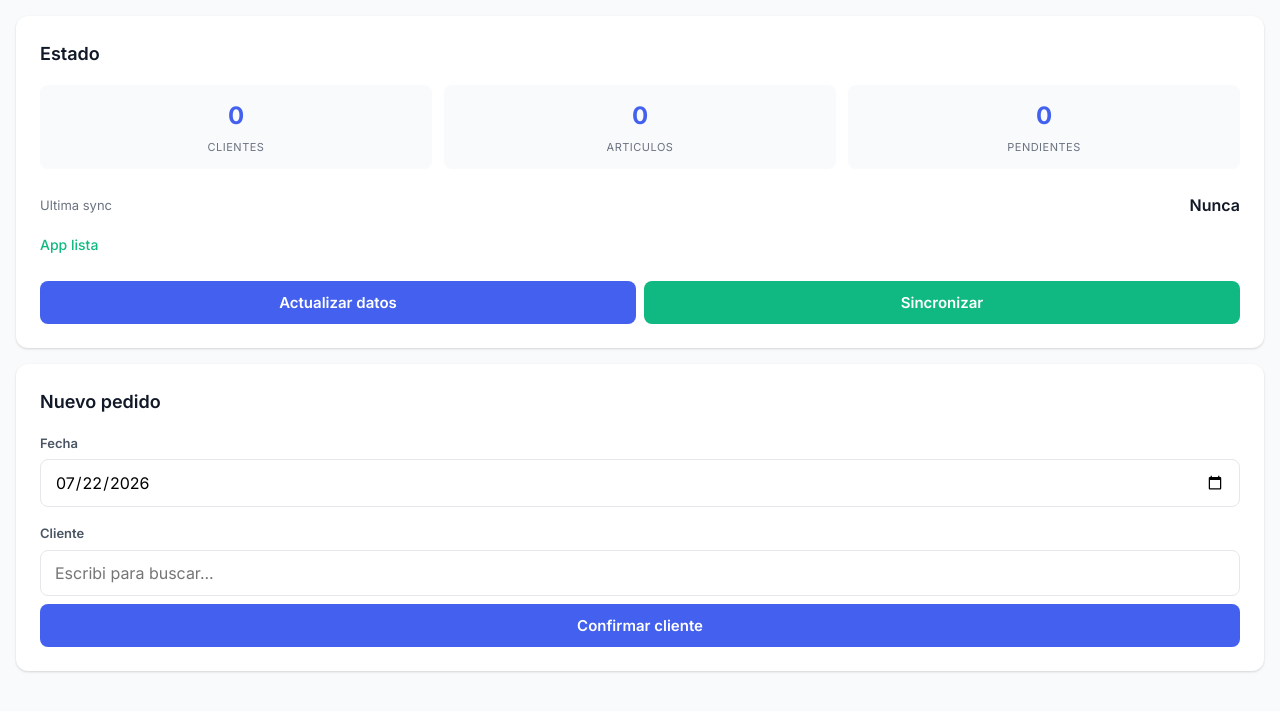
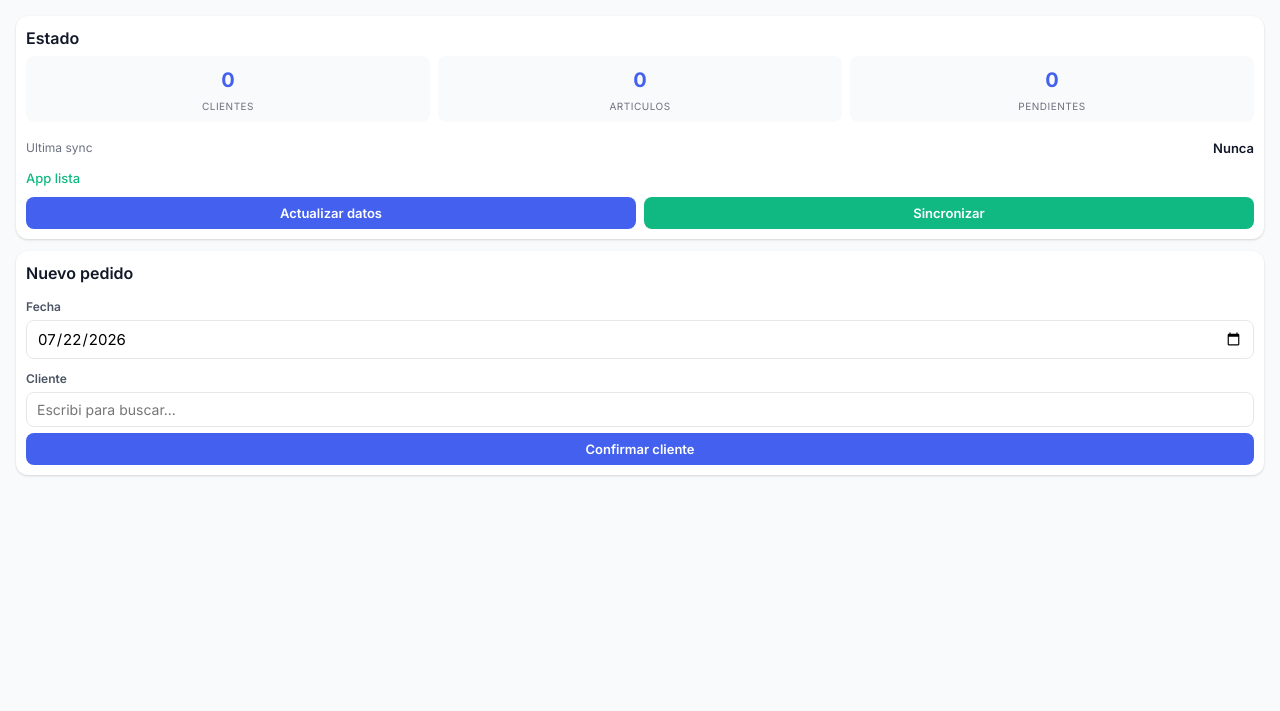
Before and after one commit to joseLuisKame/pedidosvendedores, a Django app: page /pedido-offline/ in a window 1280 px wide. Shown: the top 711 px of the page. Run offline with Django 5.2, Linux system fonts and the light colour scheme.

Commit message:
Mejoras layout pedidos (compacto, botones arriba, scroll items) + numerador pedidos 6 digitos (contador*100+vendedor)

```diff
--- a/pedidos_web/static/pedido_offline.html
+++ b/pedidos_web/static/pedido_offline.html
@@ -38,13 +38,12 @@
         }
         * { box-sizing: border-box; margin: 0; padding: 0; }
         body { font-family: 'Inter', Arial, sans-serif; background: var(--gray-50); color: var(--gray-800); padding: 16px; line-height: 1.6; min-height: 100vh; }
-        .card { background: white; border-radius: var(--radius); padding: 24px; box-shadow: var(--shadow); margin-bottom: 16px; }
-        h3 { font-size: 18px; font-weight: 600; margin-bottom: 16px; color: var(--gray-900); }
-        h4 { font-size: 14px; font-weight: 600; margin-bottom: 12px; color: var(--gray-700); }
-        label { display: block; margin-top: 16px; font-weight: 600; font-size: 13px; color: var(--gray-600); margin-bottom: 6px; }
-        input[type="text"], input[type="number"], input[type="date"] { width: 100%; padding: 12px 14px; border: 1.5px solid var(--gray-200); border-radius: var(--radius-sm); font-size: 16px; font-family: inherit; transition: border-color 0.15s, box-shadow 0.15s; background: white; }
+        .card { background: white; border-radius: var(--radius); padding: 12px; box-shadow: var(--shadow); margin-bottom: 12px; }
+        h3 { font-size: 16px; font-weight: 600; margin-bottom: 8px; color: var(--gray-900); }
+        label { display: block; margin-top: 10px; font-weight: 600; font-size: 12px; color: var(--gray-600); margin-bottom: 4px; }
+        input[type="text"], input[type="number"], input[type="date"] { width: 100%; padding: 8px 10px; border: 1.5px solid var(--gray-200); border-radius: var(--radius-sm); font-size: 15px; font-family: inherit; transition: border-color 0.15s, box-shadow 0.15s; background: white; }
         input:focus { outline: none; border-color: var(--primary); box-shadow: 0 0 0 3px var(--primary-light); }
-        button { width: 100%; padding: 12px; margin-top: 8px; border: none; border-radius: var(--radius-sm); font-size: 15px; font-weight: 600; font-family: inherit; cursor: pointer; transition: background-color 0.15s, transform 0.1s; }
+        button { width: 100%; padding: 10px; margin-top: 6px; border: none; border-radius: var(--radius-sm); font-size: 14px; font-weight: 600; font-family: inherit; cursor: pointer; transition: background-color 0.15s, transform 0.1s; }
         button:active { transform: scale(0.98); }
         button { background: var(--primary); color: white; }
         button:hover { background: var(--primary-dark); }
@@ -54,38 +53,33 @@
         .btn-red:hover { background: var(--danger-dark); }
         .btn-gray { background: var(--gray-200); color: var(--gray-700); }
         .btn-gray:hover { background: var(--gray-300); }
-        .result { padding: 12px 14px; border: 1.5px solid var(--gray-200); border-radius: var(--radius-sm); margin-top: 8px; cursor: pointer; background: white; transition: border-color 0.15s, background-color 0.15s; }
+        .result { padding: 10px 12px; border: 1.5px solid var(--gray-200); border-radius: var(--radius-sm); margin-top: 6px; cursor: pointer; background: white; transition: border-color 0.15s, background-color 0.15s; font-size: 14px; }
         .result:hover { border-color: var(--primary); background: var(--primary-light); }
         .result-selected { background: var(--success-light); border-color: var(--success); }
-        .error { color: var(--danger); font-size: 14px; font-weight: 500; }
-        .success { color: var(--success); font-size: 14px; font-weight: 500; }
-        table { width: 100%; border-collapse: collapse; margin-top: 12px; }
-        th, td { padding: 10px 12px; border-bottom: 1px solid var(--gray-100); text-align: left; font-size: 14px; }
-        th { background: var(--gray-50); font-weight: 600; color: var(--gray-600); font-size: 12px; text-transform: uppercase; letter-spacing: 0.5px; }
+        .error { color: var(--danger); font-size: 13px; font-weight: 500; }
+        .success { color: var(--success); font-size: 13px; font-weight: 500; }
+        table { width: 100%; border-collapse: collapse; }
+        th, td { padding: 8px 10px; border-bottom: 1px solid var(--gray-100); text-align: left; font-size: 13px; }
+        th { background: var(--gray-50); font-weight: 600; color: var(--gray-600); font-size: 11px; text-transform: uppercase; letter-spacing: 0.5px; }
         tr:hover td { background: var(--gray-50); }
-        .badge { display: inline-block; padding: 2px 8px; border-radius: 20px; font-size: 12px; font-weight: 600; }
-        .badge-success { background: var(--success-light); color: var(--success); }
-        .badge-warning { background: #fef3c7; color: #d97706; }
-        .badge-info { background: var(--primary-light); color: var(--primary); }
-        .info-row { display: flex; justify-content: space-between; align-items: center; padding: 8px 0; }
-        .info-row .label { font-size: 13px; color: var(--gray-500); }
+        .info-row { display: flex; justify-content: space-between; align-items: center; padding: 6px 0; font-size: 13px; }
+        .info-row .label { font-size: 12px; color: var(--gray-500); }
         .info-row .value { font-weight: 600; color: var(--gray-900); }
-        .stats { display: grid; grid-template-columns: repeat(3, 1fr); gap: 12px; margin-bottom: 16px; }
-        .stat { text-align: center; padding: 12px; background: var(--gray-50); border-radius: var(--radius-sm); }
-        .stat .number { font-size: 24px; font-weight: 700; color: var(--primary); }
-        .stat .label { font-size: 11px; color: var(--gray-500); text-transform: uppercase; letter-spacing: 0.5px; margin-top: 4px; }
-        .btn-group { display: flex; gap: 8px; margin-top: 16px; }
-        .btn-group button { flex: 1; }
-        .step-header { background: var(--primary-light); padding: 16px; border-radius: var(--radius-sm); margin-bottom: 16px; }
-        .step-header p { margin: 4px 0; font-size: 14px; }
-        .step-header strong { color: var(--gray-900); }
-        .empty-state { text-align: center; padding: 32px 16px; color: var(--gray-400); }
+        .stats { display: grid; grid-template-columns: repeat(3, 1fr); gap: 8px; margin-bottom: 10px; }
+        .stat { text-align: center; padding: 8px; background: var(--gray-50); border-radius: var(--radius-sm); }
+        .stat .number { font-size: 20px; font-weight: 700; color: var(--primary); }
+        .stat .label { font-size: 10px; color: var(--gray-500); text-transform: uppercase; letter-spacing: 0.5px; margin-top: 2px; }
+        .btn-group { display: flex; gap: 8px; margin-top: 8px; }
+        .btn-group button { flex: 1; margin-top: 0; }
+        .step-header { background: var(--primary-light); padding: 8px 10px; border-radius: var(--radius-sm); margin-bottom: 8px; font-size: 12px; }
+        .step-header span { margin-right: 12px; }
+        .empty-state { text-align: center; padding: 20px 16px; color: var(--gray-400); font-size: 13px; }
     </style>
 </head>
 <body>
 
-<div class="card">
-    <h3>Estado</h3>
+<div class="card" style="padding:10px;">
+    <h3 style="margin-bottom:4px;">Estado</h3>
     <div class="stats">
         <div class="stat">
             <div class="number" id="clientes-count">0</div>
@@ -104,15 +98,15 @@
         <span class="label">Ultima sync</span>
         <span class="value" id="last-sync">-</span>
     </div>
-    <p id="status-msg" class="success" style="margin-top:8px;"></p>
-    <p id="error-msg" class="error" style="margin-top:8px;"></p>
+    <p id="status-msg" class="success" style="margin-top:4px;"></p>
+    <p id="error-msg" class="error" style="margin-top:4px;"></p>
     <div class="btn-group">
-        <button onclick="cargarDatos()">Actualizar datos</button>
-        <button onclick="sincronizar()" class="btn-green">Sincronizar</button>
+        <button onclick="cargarDatos()" style="font-size:13px; padding:8px;">Actualizar datos</button>
+        <button onclick="sincronizar()" class="btn-green" style="font-size:13px; padding:8px;">Sincronizar</button>
     </div>
 </div>
 
-<div class="card" id="form-pedido">
+<div class="card" id="form-pedido" style="padding:10px;">
     <h3>Nuevo pedido</h3>
 
     <div id="paso1">
@@ -120,44 +114,48 @@
         <input type="date" id="fecha">
 
         <label>Cliente</label>
-        <input type="text" id="cliente-input" placeholder="Escribi para buscar...">
+        <input type="text" id="cliente-input" placeholder="Escribi para buscar..." style="padding:8px 10px; font-size:14px;">
         <div id="cliente-results"></div>
 
-        <button onclick="confirmarCliente()">Confirmar cliente</button>
+        <button onclick="confirmarCliente()" style="font-size:13px; padding:8px;">Confirmar cliente</button>
     </div>
 
     <div id="paso2" style="display:none;">
         <div class="step-header">
-            <p><b>Fecha:</b> <span id="ver-fecha"></span></p>
-            <p><b>Cliente:</b> <span id="ver-cliente"></span></p>
-            <p><b>Vendedor:</b> <span id="ver-vendedor"></span></p>
+            <span><b>Fecha:</b> <span id="ver-fecha"></span></span>
+            <span><b>Cliente:</b> <span id="ver-cliente"></span></span>
+            <span><b>Vend:</b> <span id="ver-vendedor"></span></span>
         </div>
 
-        <div id="items-list"></div>
-
-        <div id="form-item" style="display:none;">
-            <label>Cantidad</label>
-            <input type="number" id="cantidad" value="1" min="1">
-
-            <label>Articulo</label>
-            <input type="text" id="articulo-input" placeholder="Escribi para buscar...">
-            <div id="articulo-results"></div>
-
-            <div class="btn-group">
-                <button onclick="agregarItem()">Agregar</button>
-                <button onclick="cancelarItem()" class="btn-gray">Cancelar</button>
-            </div>
+        <div class="btn-group">
+            <button id="btn-nuevo-item" onclick="mostrarFormItem()" style="font-size:13px; padding:8px;">+ Item</button>
+            <button onclick="guardarPedido()" class="btn-green" style="font-size:13px; padding:8px;">Guardar</button>
+            <button onclick="cancelarPedido()" class="btn-red" style="font-size:13px; padding:8px;">Cancelar</button>
         </div>
 
-        <button id="btn-nuevo-item" onclick="mostrarFormItem()">Nuevo item</button>
+        <div id="form-item" style="display:none; border:1.5px solid var(--gray-200); border-radius:var(--radius-sm); padding:8px; margin-top:8px;">
+            <div style="display:flex; gap:8px; align-items:end;">
+                <div style="flex:0 0 60px;">
+                    <label style="margin:0; font-size:11px;">Cant.</label>
+                    <input type="number" id="cantidad" value="1" min="1" style="padding:6px 8px; font-size:14px;">
+                </div>
+                <div style="flex:1;">
+                    <label style="margin:0; font-size:11px;">Articulo</label>
+                    <input type="text" id="articulo-input" placeholder="Buscar..." style="padding:6px 8px; font-size:14px;">
+                </div>
+                <button onclick="agregarItem()" style="margin:0; padding:6px 12px; font-size:14px; width:auto;">OK</button>
+                <button onclick="cancelarItem()" class="btn-gray" style="margin:0; padding:6px 12px; font-size:14px; width:auto;">X</button>
+            </div>
+            <div id="articulo-results"></div>
+        </div>
 
-        <div style="margin-top:20px; border-top:2px solid var(--gray-200); padding-top:16px;">
+        <div id="items-list" style="max-height:40vh; overflow-y:auto; margin-top:8px; border:1px solid var(--gray-200); border-radius:var(--radius-sm);"></div>
+
+        <div style="border-top:2px solid var(--gray-200); padding-top:8px; margin-top:8px;">
             <div class="info-row">
-                <span class="label" style="font-size:16px; color:var(--gray-900);">Total</span>
-                <span class="value" style="font-size:24px; color:var(--primary);">$<span id="total">0</span></span>
+                <span class="label" style="font-weight:700; color:var(--gray-900);">Total</span>
+                <span class="value" style="font-size:18px; color:var(--primary);">$<span id="total">0</span></span>
             </div>
-            <button onclick="guardarPedido()" class="btn-green" style="margin-top:12px;">Guardar pedido</button>
-            <button onclick="cancelarPedido()" class="btn-red" style="margin-top:8px;">Cancelar</button>
         </div>
     </div>
 </div>
@@ -419,10 +417,10 @@ function renderItems() {
     var html = '<table><tr><th>Articulo</th><th>Cant</th><th>Precio</th><th>Subtotal</th><th></th></tr>';
     for (var i = 0; i < items.length; i++) {
         total += items[i].subtotal;
-        html += '<tr><td>' + items[i].descripcion + '</td><td>' + items[i].cantidad + '</td><td>$' + items[i].precio + '</td><td><strong>$' + items[i].subtotal + '</strong></td><td><button class="btn-red" onclick="eliminarItem(' + i + ')" style="width:auto;padding:4px 10px;font-size:13px;">X</button></td></tr>';
+        html += '<tr><td>' + items[i].descripcion + '</td><td>' + items[i].cantidad + '</td><td>$' + items[i].precio + '</td><td><strong>$' + items[i].subtotal + '</strong></td><td><button class="btn-red" onclick="eliminarItem(' + i + ')" style="width:auto;padding:4px 10px;font-size:12px;">X</button></td></tr>';
     }
     html += '</table>';
-    document.getElementById('items-list').innerHTML = html;
+    document.getElementById('items-list').innerHTML = items.length ? html : '';
     document.getElementById('total').textContent = total;
 }
 
--- a/pedidos_web/views.py
+++ b/pedidos_web/views.py
@@ -596,12 +596,13 @@ def crear_pedido(request):
                 request.session["pedido_draft"] = _serialize_draft_for_session(draft)
                 return redirect("crear_pedido")
 
-            max_id = Pedido.objects.filter(vendedor_codigo=vendedor_codigo).order_by('-id_pedido').values_list('id_pedido', flat=True).first()
-            if max_id and max_id.isdigit():
-                next_num = (int(max_id) // 10000) + 1
-            else:
-                next_num = 1
-            pedido_id = str(next_num * 10000 + int(vendedor_codigo))
+            todos_ids = list(Pedido.objects.filter(vendedor_codigo=vendedor_codigo).values_list('id_pedido', flat=True))
+            max_num = 0
+            for pid in todos_ids:
+                if pid.isdigit() and int(pid) > max_num:
+                    max_num = int(pid)
+            next_num = (max_num // 100) + 1 if max_num > 0 else 1
+            pedido_id = str(next_num * 100 + int(vendedor_codigo)).zfill(6)
             pedido = Pedido.objects.create(
                 id_pedido=pedido_id,
                 vendedor_codigo=vendedor_codigo,
@@ -835,12 +836,13 @@ def api_sync(request):
         if not cliente:
             continue
 
-        max_id = Pedido.objects.filter(vendedor_codigo=vendedor_codigo).order_by('-id_pedido').values_list('id_pedido', flat=True).first()
-        if max_id and str(max_id).isdigit():
-            next_num = (int(max_id) // 10000) + 1
-        else:
-            next_num = 1
-        pedido_id = str(next_num * 10000 + int(vendedor_codigo))
+        todos_ids = list(Pedido.objects.filter(vendedor_codigo=vendedor_codigo).values_list('id_pedido', flat=True))
+        max_num = 0
+        for pid in todos_ids:
+            if str(pid).isdigit() and int(pid) > max_num:
+                max_num = int(pid)
+        next_num = (max_num // 100) + 1 if max_num > 0 else 1
+        pedido_id = str(next_num * 100 + int(vendedor_codigo)).zfill(6)
 
         total = Decimal('0')
         pedido = Pedido.objects.create(
```
Also changed, not shown: templates/crear_pedido.html (+71 -66 lines).
